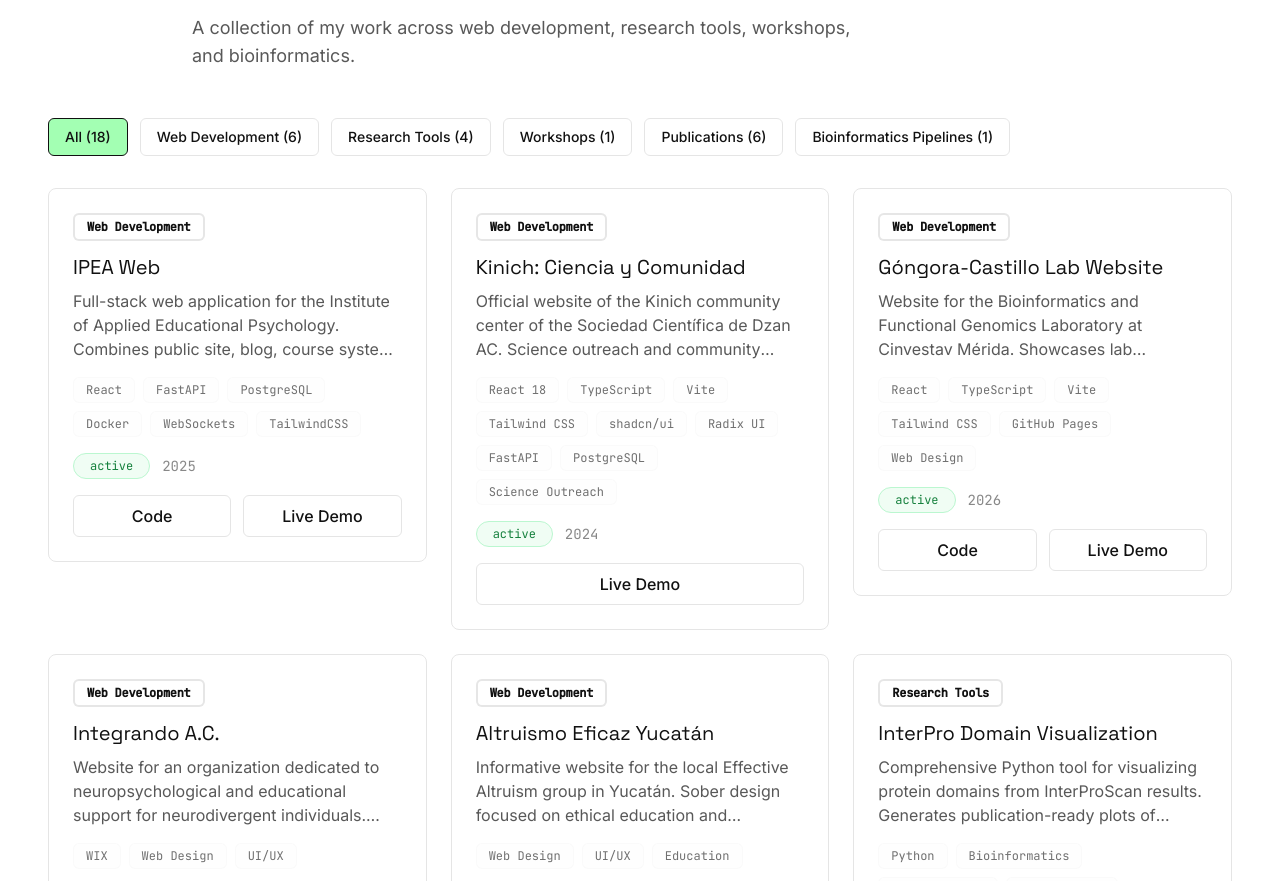
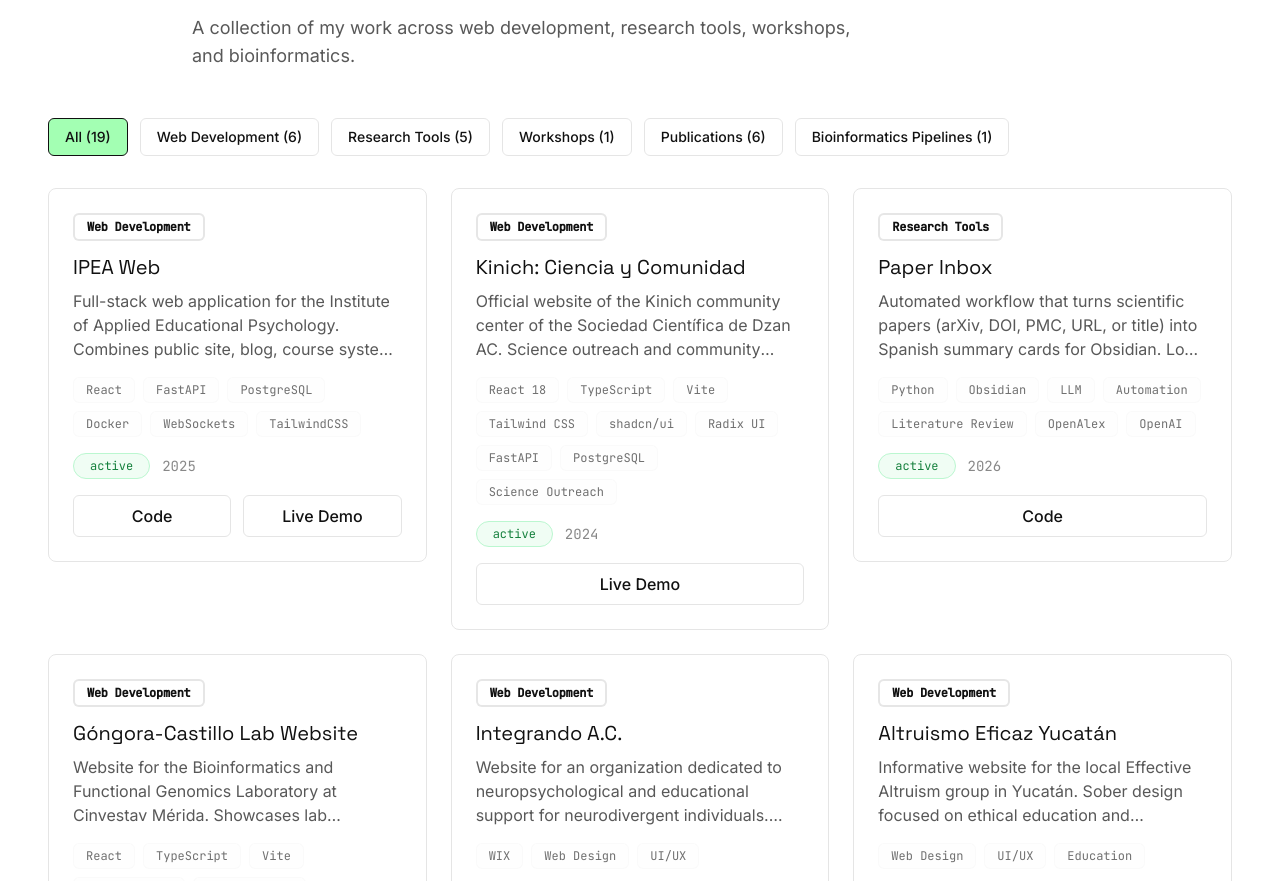
Before and after one commit to jorgetzec/portfolio, a React (Vite) app: page / in a window 1280 px wide. Shown: the part 922-1803 px from the top of the page. Built offline with nearby package versions, Linux system fonts and the light colour scheme.

Commit message:
se agregó paper-inbox

```diff
--- a/src/data/projects.ts
+++ b/src/data/projects.ts
@@ -52,6 +52,28 @@ export const projects: Project[] = [
     images: [],
     year: 2024,
     featured: true,
+  },
+  {
+    id: 'paper-inbox',
+    title: 'Paper Inbox',
+    description: 'Automated workflow that turns scientific papers (arXiv, DOI, PMC, URL, or title) into Spanish summary cards for Obsidian. Low token consumption and ready to use as an AI agent skill.',
+    category: 'research-tools',
+    tags: ['Python', 'Obsidian', 'LLM', 'Automation', 'Literature Review', 'OpenAlex', 'OpenAI'],
+    repo: 'https://github.com/jorgetzec/paper-inbox',
+    demo: '',
+    status: 'active',
+    images: [],
+    year: 2026,
+    featured: false,
+    details: `Paper Inbox is a system to keep up with the literature fast: paste a link (arXiv, DOI, URL, title, or BibTeX) and get a Spanish summary card ready to read in your Obsidian vault, covering what it's about, what was done, findings, impact, and relevance to your research. It includes a Mermaid diagram and table of the bioinformatic pipeline (stages → tools → function).
+
+Optimized for low token consumption (uses gpt-4o-mini by default, temperature 0.2, trimmed text).
+
+Pipeline: resolve (identifier → metadata + abstract) → summarize (LLM) → write_card (Obsidian .md note) → process_inbox (orchestrates over _inbox/) → digest (regenerates index.md and daily digests).
+
+Data sources are free and keyless: arXiv API, Crossref, OpenAlex, Semantic Scholar, and PubMed Central (HTML). The LLM only summarizes what these sources return and never invents data.
+
+Works as an agent skill for OpenCode, Codex, and Claude.`,
   },
   {
     id: 'gongora-castillo-lab',
```
